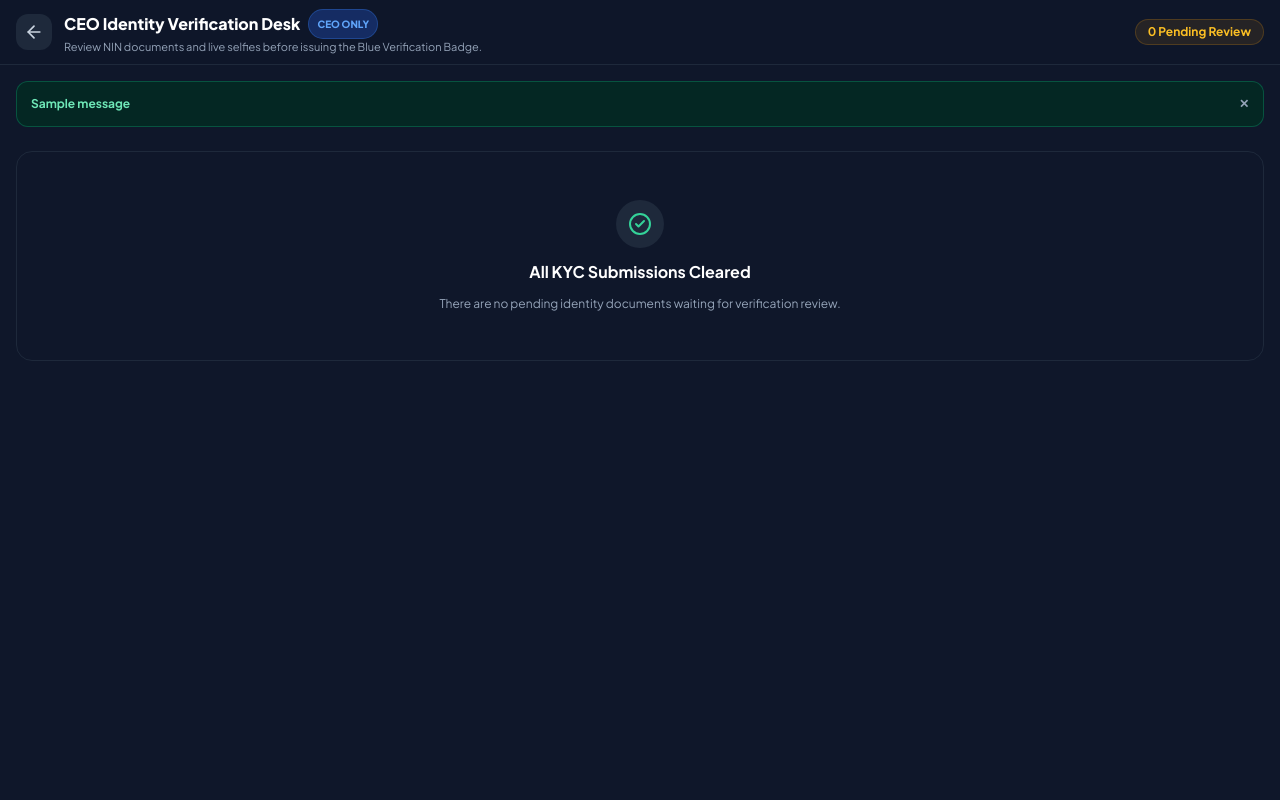
After one commit to maryauden1-lang/naijamaket, a Django app: page /workspace/verifications/ in a window 1280 px wide. The commit adds this page. Run offline with Django 5.2, Linux system fonts and the light colour scheme; a user stored in the database is signed in; tables that the repository leaves empty hold one stand-in row (values such as "Sample post"); one stand-in notice (Sample message) is shown; some libraries are stand-ins or nearby versions.

Commit message:
Save current state before updating KYC urls and views

```diff
--- /dev/null
+++ b/marketplace/templates/workspace/kyc_review.html
@@ -0,0 +1,200 @@
+<!DOCTYPE html>
+<html lang="en">
+<head>
+  <meta charset="UTF-8">
+  <meta name="viewport" content="width=device-width, initial-scale=1.0">
+  <title>CEO Verification Desk - KYC Moderation</title>
+  <script src="https://cdn.tailwindcss.com"></script>
+  <script src="https://unpkg.com/lucide@latest"></script>
+  <link href="https://fonts.googleapis.com/css2?family=Plus+Jakarta+Sans:wght@400;600;700;800;900&display=swap" rel="stylesheet">
+  <style>body { font-family: 'Plus Jakarta Sans', sans-serif; background: #0F172A; }</style>
+</head>
+<body class="text-slate-100 min-h-screen flex flex-col selection:bg-purple-600 selection:text-white">
+
+  <!-- Header -->
+  <header class="border-b border-slate-800 bg-slate-900/90 sticky top-0 z-40 backdrop-blur-md">
+    <div class="max-w-7xl mx-auto px-4 h-16 flex items-center justify-between">
+      <div class="flex items-center gap-3">
+        <a href="{% url 'workspace:dashboard' %}" class="w-9 h-9 rounded-xl bg-slate-800 hover:bg-slate-700 flex items-center justify-center text-slate-300">
+          <i data-lucide="arrow-left" class="w-5 h-5"></i>
+        </a>
+        <div>
+          <h1 class="text-sm sm:text-base font-black text-white flex items-center gap-2">
+            <span>CEO Identity Verification Desk</span>
+            <span class="bg-blue-600/30 text-blue-400 text-[10px] font-extrabold px-2 py-0.5 rounded-full border border-blue-500/30">
+              CEO ONLY
+            </span>
+          </h1>
+          <p class="text-[11px] text-slate-400">Review NIN documents and live selfies before issuing the Blue Verification Badge.</p>
+        </div>
+      </div>
+      <span class="text-xs font-bold text-amber-400 bg-amber-500/10 border border-amber-500/20 px-3 py-1 rounded-full">
+        {{ total_pending }} Pending Review
+      </span>
+    </div>
+  </header>
+
+  <!-- Alerts -->
+  {% if messages %}
+    <div class="max-w-7xl mx-auto px-4 mt-4 w-full">
+      {% for message in messages %}
+        <div class="p-3.5 rounded-xl text-xs font-bold flex items-center justify-between border {% if message.tags == 'success' %}bg-emerald-950/80 border-emerald-500/30 text-emerald-300{% elif message.tags == 'warning' %}bg-amber-950/80 border-amber-500/30 text-amber-300{% else %}bg-rose-950/80 border-rose-500/30 text-rose-300{% endif %}">
+          <span>{{ message }}</span>
+          <button onclick="this.parentElement.remove()" class="text-slate-400">✕</button>
+        </div>
+      {% endfor %}
+    </div>
+  {% endif %}
+
+  <!-- Main Grid -->
+  <main class="max-w-7xl mx-auto px-4 py-6 flex-1 w-full space-y-6">
+
+    {% if pending_profiles %}
+      <div class="space-y-6">
+        {% for profile in pending_profiles %}
+          <div class="bg-slate-900 border border-slate-800 rounded-2xl p-5 sm:p-7 shadow-xl space-y-6">
+
+            <!-- Seller Identity Line -->
+            <div class="flex flex-col sm:flex-row sm:items-center justify-between gap-3 pb-4 border-b border-slate-800">
+              <div>
+                <h3 class="text-base sm:text-lg font-black text-white flex items-center gap-2">
+                  <span>{{ profile.user.get_full_name|default:profile.user.username }}</span>
+                  <span class="text-xs text-slate-400 font-normal">(@{{ profile.user.username }})</span>
+                </h3>
+                <div class="flex items-center gap-4 text-xs text-slate-400 mt-1">
+                  <span><strong>Phone:</strong> {{ profile.phone_number }}</span>
+                  <span><strong>Location:</strong> {{ profile.area.name|default:profile.state.name|default:"Nigeria" }}</span>
+                  <span><strong>Submitted:</strong> {{ profile.verification_submitted_at|date:"M d, Y H:i"|default:"Recently" }}</span>
+                </div>
+              </div>
+
+              <div>
+                <span class="text-[11px] font-bold px-3 py-1 rounded-full bg-amber-500/20 text-amber-400 border border-amber-500/30">
+                  Status: {{ profile.get_verification_status_display }}
+                </span>
+              </div>
+            </div>
+
+            <!-- Visual Evidence: Live Selfie VS NIN Slip -->
+            <div class="grid grid-cols-1 md:grid-cols-2 gap-5">
+
+              <!-- Evidence 1: Live Captured Selfie -->
+              <div class="bg-slate-950 rounded-xl p-4 border border-slate-800 space-y-3">
+                <div class="flex items-center justify-between">
+                  <span class="text-xs font-bold text-slate-300 flex items-center gap-1.5">
+                    <i data-lucide="camera" class="w-4 h-4 text-purple-400"></i>
+                    Live Camera Biometric Selfie
+                  </span>
+                  {% if profile.selfie_image %}
+                    <a href="{{ profile.selfie_image.url }}" target="_blank" class="text-[11px] text-purple-400 hover:underline flex items-center gap-1">
+                      Full View <i data-lucide="external-link" class="w-3 h-3"></i>
+                    </a>
+                  {% endif %}
+                </div>
+
+                <div class="w-full aspect-square max-h-80 bg-slate-900 rounded-lg overflow-hidden flex items-center justify-center border border-slate-800">
+                  {% if profile.selfie_image %}
+                    <img src="{{ profile.selfie_image.url }}" alt="Selfie" class="w-full h-full object-contain">
+                  {% else %}
+                    <div class="text-slate-500 text-xs text-center p-4">
+                      <i data-lucide="user-x" class="w-8 h-8 mx-auto mb-1"></i>
+                      No live selfie photo uploaded.
+                    </div>
+                  {% endif %}
+                </div>
+              </div>
+
+              <!-- Evidence 2: NIN Slip Document -->
+              <div class="bg-slate-950 rounded-xl p-4 border border-slate-800 space-y-3">
+                <div class="flex items-center justify-between">
+                  <span class="text-xs font-bold text-slate-300 flex items-center gap-1.5">
+                    <i data-lucide="file-text" class="w-4 h-4 text-blue-400"></i>
+                    Submitted NIN Slip / ID Document
+                  </span>
+                  {% if profile.id_document %}
+                    <a href="{{ profile.id_document.url }}" target="_blank" class="text-[11px] text-blue-400 hover:underline flex items-center gap-1">
+                      Open Document <i data-lucide="external-link" class="w-3 h-3"></i>
+                    </a>
+                  {% endif %}
+                </div>
+
+                <div class="w-full aspect-square max-h-80 bg-slate-900 rounded-lg overflow-hidden flex items-center justify-center border border-slate-800">
+                  {% if profile.id_document %}
+                    {% if ".pdf" in profile.id_document.url|lower %}
+                      <div class="text-center p-6 space-y-2">
+                        <i data-lucide="file" class="w-12 h-12 text-rose-400 mx-auto"></i>
+                        <p class="text-xs font-bold text-slate-200">PDF Document Attached</p>
+                        <a href="{{ profile.id_document.url }}" target="_blank" class="inline-block px-3 py-1.5 bg-blue-600 hover:bg-blue-700 text-white rounded-lg text-xs font-bold">
+                          View PDF in New Tab
+                        </a>
+                      </div>
+                    {% else %}
+                      <img src="{{ profile.id_document.url }}" alt="ID Document" class="w-full h-full object-contain">
+                    {% endif %}
+                  {% else %}
+                    <div class="text-slate-500 text-xs text-center p-4">
+                      <i data-lucide="file-x" class="w-8 h-8 mx-auto mb-1"></i>
+                      No NIN document uploaded.
+                    </div>
+                  {% endif %}
+                </div>
+              </div>
+
+            </div>
+
+            <!-- CEO Action Control Box -->
+            <form method="POST" action="{% url 'workspace:kyc_action' profile.id %}" class="pt-4 border-t border-slate-800 flex flex-col md:flex-row items-stretch md:items-end justify-between gap-4">
+              {% csrf_token %}
+
+              <div class="flex-1 space-y-1">
+                <label class="block text-xs font-bold text-slate-400">Rejection Feedback (Required if disapproving):</label>
+                <input
+                  type="text"
+                  name="feedback"
+                  placeholder="e.g. Face selfie is blurry, or NIN slip corners are cropped..."
+                  class="w-full px-4 py-2.5 rounded-xl bg-slate-950 border border-slate-700 text-white placeholder-slate-500 text-xs focus:ring-2 focus:ring-purple-500 focus:outline-none"
+                >
+              </div>
+
+              <div class="flex items-center gap-3 shrink-0">
+                <button
+                  type="submit"
+                  name="decision"
+                  value="reject"
+                  class="px-5 py-2.5 rounded-xl bg-rose-600/20 hover:bg-rose-600 text-rose-300 hover:text-white border border-rose-500/30 text-xs font-bold transition-all"
+                  onclick="return confirm('Disapprove this verification submission? Feedback will be sent to the seller.')"
+                >
+                  ✕ Disapprove & Send Feedback
+                </button>
+                <button
+                  type="submit"
+                  name="decision"
+                  value="approve"
+                  class="px-6 py-2.5 rounded-xl bg-blue-600 hover:bg-blue-700 text-white font-black text-xs shadow-lg transition-all flex items-center gap-1.5"
+                  onclick="return confirm('Approve this merchant? They will immediately receive the Blue Verification Badge.')"
+                >
+                  <i data-lucide="badge-check" class="w-4 h-4"></i>
+                  <span>Approve (Award Blue Badge)</span>
+                </button>
+              </div>
+
+            </form>
+
+          </div>
+        {% endfor %}
+      </div>
+    {% else %}
+      <div class="bg-slate-900 border border-slate-800 rounded-2xl p-12 text-center space-y-3">
+        <div class="w-12 h-12 rounded-full bg-slate-800 text-slate-400 flex items-center justify-center mx-auto">
+          <i data-lucide="check-circle-2" class="w-6 h-6 text-emerald-400"></i>
+        </div>
+        <h3 class="text-base font-bold text-white">All KYC Submissions Cleared</h3>
+        <p class="text-xs text-slate-400">There are no pending identity documents waiting for verification review.</p>
+      </div>
+    {% endif %}
+
+  </main>
+
+  <script>lucide.createIcons();</script>
+</body>
+</html>
--- a/marketplace/workspace_urls.py
+++ b/marketplace/workspace_urls.py
@@ -8,5 +8,10 @@ urlpatterns = [
     path('routing/', workspace_views.smart_login_redirect, name='smart_login_redirect'),
     path('queue/ads/', workspace_views.ad_review_queue, name='ad_queue'),
     path('action/ad/<int:listing_id>/', workspace_views.ad_action, name='ad_action'),
+
+    # CEO Identity & KYC Verification Desk
+    path('verifications/', workspace_views.kyc_review_list, name='kyc_list'),
+    path('verifications/<int:profile_id>/action/', workspace_views.kyc_decision_action, name='kyc_action'),
+
     path('logout/', workspace_views.staff_logout_view, name='logout'),
 ]
```
Also changed, not shown: marketplace/templates/marketplace/profile.html (+136 -87 lines), marketplace/views.py (+43 -26 lines), marketplace/workspace_views.py (+82 -12 lines).
